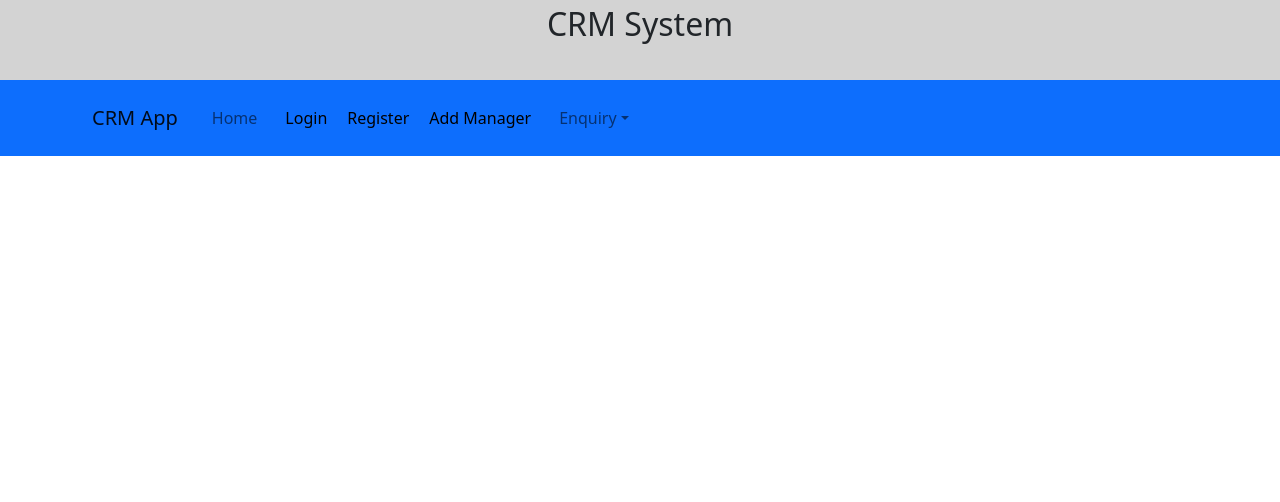
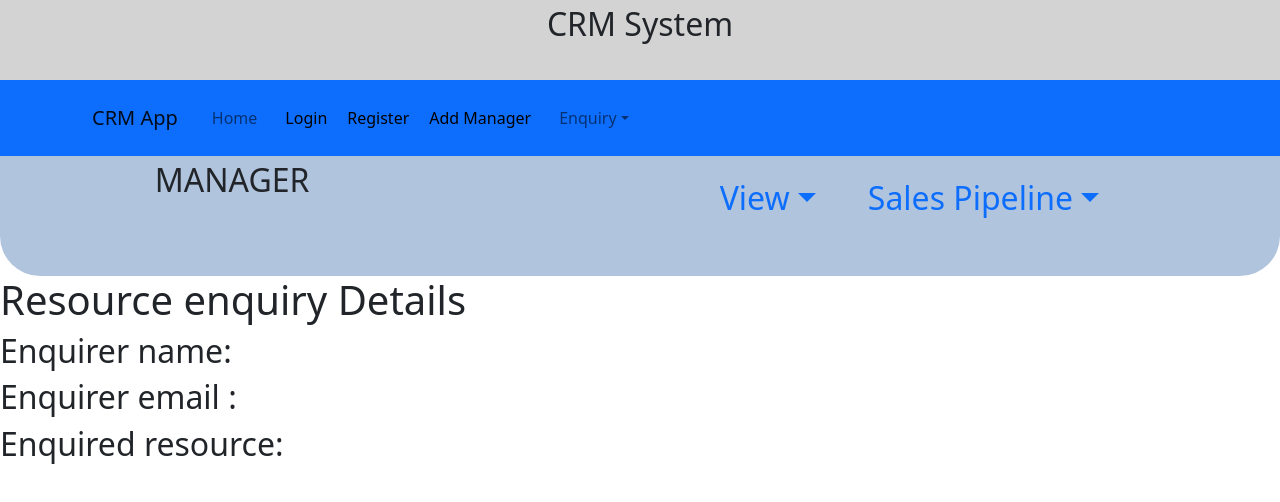
Before and after one commit to Faithinfotech-Training/Experion-Node-Team4, a React (Create React App) app: page /manager/view-resourse-enquiry/1 in a window 1280 px wide. Shown: the top 502 px of the page. Built offline with nearby package versions, Linux system fonts and the light colour scheme; no server answers.

Commit message:
"done manager resource enquiry drill down"

```diff
--- a/src/Routers/Routers.js
+++ b/src/Routers/Routers.js
@@ -50,7 +50,9 @@ import ReqDetails from "../pages/resource enquiry management/ReqDetails/ReqDetai
 // components for view course enquiry
 import ViewCourseEnquiry from "../pages/Manager/VIewCourseEnquiry";
 import ViewResourseEnquiry from "../pages/Manager/ViewResourceEnquiry";
+import ManagerViewResourceEnquiryDetails from "../pages/Manager/ViewResourceEnquiryDetails";
 import SitesVisitsTableView from "../pages/Manager/SiteVIsitsTableVIew";
+
 import SitesVisitsChartView from "../pages/Manager/SiteVIsitsChartVIew";
 import ManagerRegistrationForm from "../pages/Registration/ManagerRegistrationForm";
 
@@ -131,6 +133,8 @@ function Routers(props) {
         {/* Routes for managers to view course enquiry */}
         <Route path="/manager/view-course-enquiry" element={<ViewCourseEnquiry />} />
         <Route path="/manager/view-resourse-enquiry" element={<ViewResourseEnquiry />} />
+        <Route path="manager/view-resourse-enquiry/:id" element={<ManagerViewResourceEnquiryDetails />} />
+
         {/* Routes for sales pipeline and site visits */}
         <Route path="/manager/view-chart" element={<SitesVisitsChartView />} />
         <Route path="/manager/view-table" element={<SitesVisitsTableView />} />
--- a/src/pages/Manager/ViewResourceEnquiry.js
+++ b/src/pages/Manager/ViewResourceEnquiry.js
@@ -1,15 +1,50 @@
 import ManagerDashboard from "../../Components/ManagerDashboard/ManagerDashboard";
+// import Dashboard from '../../Components/Dashboard/Dashboard';
+import axios from 'axios';
+import { useState, useEffect } from "react";
+import { Link } from "react-router-dom"
 
+function ManagerViewResourseEnquiry() {
+ const [resourceEnquiries, setResourceEnquiries] = useState([]);
 
+useEffect(() => {
+    console.log('The use effect hook has been executed');
 
+    axios
+        .get('http://localhost:3009/resource-enquiries')
+        .then(response => {
+            console.log('Promise fulfilled');
+            console.log(response);
 
-function ViewResourseEnquiry() {
+            setResourceEnquiries(response.data);
+        })
+
+}, []);
+
   return (
-    <div>
-       <ManagerDashboard />
-      <p>This is page for View Resourse Enquiry</p>
-    </div>
-  );
+    <>
+        <ManagerDashboard />
+        <div>
+            <h1>
+                Resource enquiries List
+            </h1>
+            <div>
+                {resourceEnquiries.map(resourceEnquirie =>
+                    // <div key={staff.id} className="staffListLI">
+                    //     {/* <Staff details = {staff} /> */}
+                    // </div>
+                    <div>
+                        <div>{resourceEnquirie.name}</div>
+                        <div>{resourceEnquirie.email}</div>
+                        <div><Link to={`${resourceEnquirie.id}`} >View Enquiree Details</Link></div>
+                    </div>
+                )}
+            </div>
+
+        </div>
+
+    </>
+)
 }
 
-export default ViewResourseEnquiry;
+export default ManagerViewResourseEnquiry;
--- /dev/null
+++ b/src/pages/Manager/ViewResourceEnquiryDetails.js
@@ -0,0 +1,35 @@
+// import Dashboard from "../../Components/Dashboard/Dashboard";
+import ManagerDashboard from "../../Components/ManagerDashboard/ManagerDashboard";
+
+import axios from "axios";
+import {useState, useEffect} from "react";
+import { useParams } from "react-router";
+
+
+function ManagerViewResourceEnquiryDetails(){
+
+    const [inputs, setInputs] = useState({});
+    const { id } = useParams();
+    useEffect(()=>{
+        axios.get(`http://localhost:3009/resource-enquiries/${id}`)
+        .then(response =>{
+            console.log(response.data);
+            setInputs(response.data);
+        })
+    }, [])
+
+
+
+    return(
+        <>
+        <ManagerDashboard />
+        <h1>Resource enquiry Details</h1>
+        <h2>Enquirer name: {inputs.name}</h2>
+        <h2>Enquirer email : { inputs.email}</h2>
+        <h2>Enquired resource: {inputs.resourceName}</h2>
+
+        </>
+    )
+}
+
+export default ManagerViewResourceEnquiryDetails;
```
